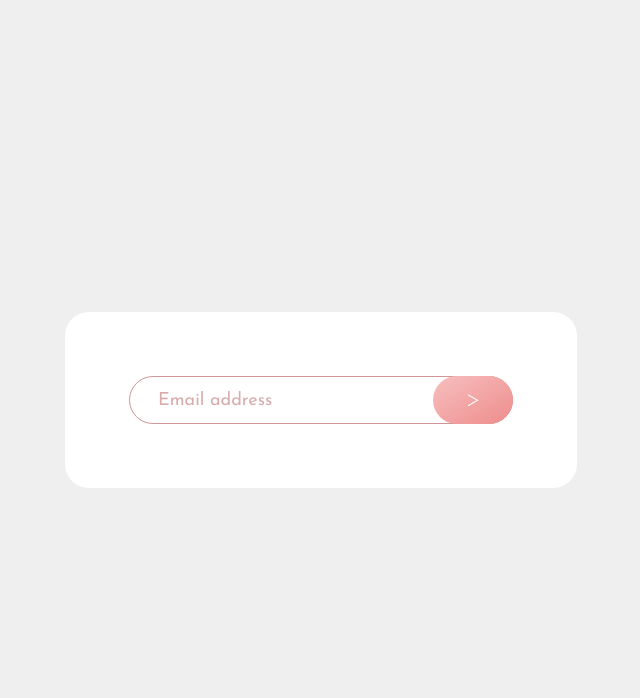
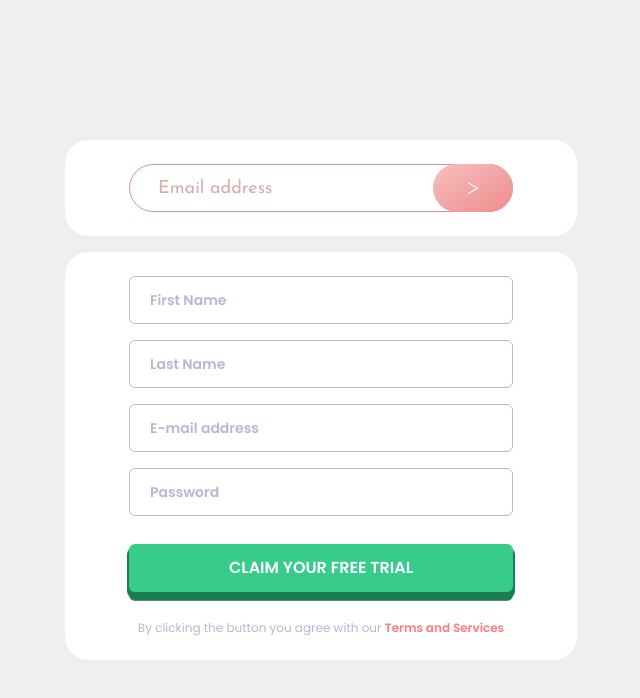
Before and after one commit to luizinfpp/ui-components-app-dir, a Next.js app: page /level1-components-page in a window 1280 px wide. Shown: the top 698 px of the page, without its empty margins (319-959 px from the left). Built offline with nearby package versions, Linux system fonts and the light colour scheme.

Commit message:
lvl1-component-signup ok

```diff
--- a/app/level1-components-page/page.tsx
+++ b/app/level1-components-page/page.tsx
@@ -1,20 +1,28 @@
 "use client"
-import { Josefin_Sans } from '@next/font/google'
+import { Josefin_Sans, Poppins } from '@next/font/google'
 import Lvl1PinkGradientBtn from '../../components/level1-component-set/pink-gradient-button'
+import Lvl1SignupComponent from '../../components/level1-component-set/signup-component'
 
 const josefin_sans = Josefin_Sans({ subsets: ['latin'], weight: ['300', '400', '600'] })
+const poppins = Poppins({ subsets: ['latin'], weight: ['300', '400', '600', '700'] })
 
 const Level1ComponentsPage = () => {
   return (
     <div
-      className="bg-[#efefef] flex flex-col justify-center items-center"
+      className="bg-[#efefef] flex flex-col justify-center items-center gap-4"
       style={{ width: '100vw', height: '100vh' }}
     >
       <div
         id="card"
-        className={`${josefin_sans.className} bg-white rounded-3xl p-16 flex flex-col items-center justify-around`}
+        className={`${josefin_sans.className} bg-white rounded-3xl px-16 py-6 flex flex-col items-center justify-around`}
       >
         <Lvl1PinkGradientBtn />
+      </div>
+      <div
+        id="card"
+        className={`${poppins.className} bg-white rounded-3xl px-16 py-6 flex flex-col items-center justify-around`}
+      >
+        <Lvl1SignupComponent />
       </div>
     </div>
   )
--- /dev/null
+++ b/components/level1-component-set/signup-component.tsx
@@ -0,0 +1,193 @@
+import { Field, Form, Formik, FormikHelpers } from 'formik'
+import styled from 'styled-components'
+import * as Yup from 'yup'
+import Lvl1ComponentsIconError from '../../public/lvl1-components-icon-error'
+
+interface Values {
+  firstName: string,
+  lastName: string,
+  email: string,
+  password: string
+}
+
+const ButtonContainer = styled.div`
+  position: relative;
+  z-index: 20;
+
+  .btnShadow {
+      position: absolute;
+      content: '';
+      width: 100%;
+      height: 100%;
+      top: 0;
+      left: 0;
+      background: #1c7c53;
+      z-index: -1;
+      box-shadow: 0 0 0 2px #1c7c53, 0 0.25em 0 0 #1c7c53;
+      transform: translate3d(0, 0.3em, -0.5em);
+      transition: transform 150ms cubic-bezier(0, 0, 0.58, 1), box-shadow 150ms cubic-bezier(0, 0, 0.58, 1);
+    }
+
+    &:hover {
+      transform: translate(0, 0.25em);
+      .btnShadow {
+        box-shadow: 0 0 0 2px #1c7c53, 0 0.2em 0 0 #1c7c53;
+        transform: translate3d(0, 0.5em, -1em);
+      }
+    }
+    &:active {
+      transform: translate(0em, 0.75em);
+      .btnShadow {
+        box-shadow: 0 0 0 2px #1c7c53, 0 0 #1c7c53;
+        transform: translate3d(0, 0, -1em);
+      }
+    }
+`
+
+const SignupSchema = Yup.object().shape({
+  firstName: Yup.string().required('First name is required field'),
+  lastName: Yup.string().required('Last name is required field'),
+  // email: Yup.string()
+  //   .email('Please provide a valid e-mail')
+  //   .required('Email is required field'),
+  password: Yup.string().min(8, 'Password minimum length is 8').max(16, 'Password maximum length is 16').required('Password is required field')})
+
+  const validateEmail = (emailValue : string, setFieldValue: Function) => {
+    let errorMessage;
+    var regExp = /^[A-Z0-9._%+-]+@[A-Z0-9.-]+\.[A-Z]{2,4}$/i;
+
+    if (!emailValue) {
+      errorMessage = 'Email is required field';
+    }
+    else if (!regExp.test(emailValue)) {
+
+      errorMessage = 'Please provide a valid e-mail';
+    }
+
+    setFieldValue('email', '', false);
+
+    return errorMessage;
+  };
+
+const Lvl1SignupComponent = () => {
+  return (
+    <div className="flex flex-col">
+      <Formik
+        initialValues={{   firstName: '',
+          lastName: '',
+          email: '',
+          password: '' }}
+        validationSchema={SignupSchema}
+        validateOnChange={false} validateOnBlur={false}
+        onSubmit={(values: Values) => {
+          console.log('Signed up!', values)
+        }}
+      >
+        {({ values, handleChange, errors, touched, setFieldValue }) => (
+          <Form>
+            <div className="flex relative flex-col gap-4">
+              <div className='relative'>
+                <Field
+                  id="lvl1SignupFirstName"
+                  name="firstName"
+                  placeholder={errors.firstName? errors.firstName : "First Name"}
+                  onChange={handleChange}
+                  value={values.firstName}
+                  type="text"
+                  className={`focus:outline-none  text-black align-middle border rounded-md py-2 pl-5 pr-12 text-sm font-[600] w-[30vw] h-12 ${
+                    errors.firstName && touched.firstName
+                      ? 'border-[#ff7a7a] focus:border-[#ff7a7a] placeholder:text-[#ff7a7a]'
+                      : 'border-[#b9b6d3] focus:border-[#6055a5] placeholder:text-[#b9b6d3]'
+                  }`}
+                />
+                {errors.firstName && touched.firstName && (
+                  <div className="absolute right-0 top-0 h-[100%] px-2 flex items-center justify-center">
+                    <Lvl1ComponentsIconError />
+                  </div>
+                )}
+              </div>
+
+              <div className='relative'>
+                <Field
+                  id="lvl1SignupLastName"
+                  name="lastName"
+                  placeholder={errors.lastName? errors.lastName : "Last Name"}
+                  onChange={handleChange}
+                  value={values.lastName}
+                  type="text"
+                  className={`focus:outline-none text-black align-middle border rounded-md py-2 pl-5 pr-12 text-sm font-[600] w-[30vw] h-12 ${
+                    errors.lastName && touched.lastName
+                    ? 'border-[#ff7a7a] focus:border-[#ff7a7a] placeholder:text-[#ff7a7a]'
+                    : 'border-[#b9b6d3] focus:border-[#6055a5] placeholder:text-[#b9b6d3]'
+                  }`}
+                />
+                {errors.lastName && touched.lastName && (
+                  <div className="absolute right-0 top-0 h-[100%] px-2 flex items-center justify-center">
+                    <Lvl1ComponentsIconError />
+                  </div>
+                )}
+              </div>
+
+              <div className="relative">
+                <Field
+                  id="lvl1SignupEmail"
+                  name="email"
+                  placeholder={errors.email? errors.email : "E-mail address"}
+                  onChange={handleChange}
+                  validate={(email: string) => validateEmail(email, setFieldValue)}
+                  value={values.email}
+                  type="text"
+                  className={`focus:outline-none text-black align-middle border rounded-md py-2 pl-5 pr-12 text-sm font-[600] w-[30vw] h-12 ${
+                    errors.email && touched.email
+                    ? 'border-[#ff7a7a] focus:border-[#ff7a7a] placeholder:text-[#ff7a7a]'
+                    : 'border-[#b9b6d3] focus:border-[#6055a5] placeholder:text-[#b9b6d3]'
+                  }`}
+                />
+                {errors.email && touched.email && (
+                  <div className="absolute right-0 top-0 h-[100%] px-2 flex items-center justify-center">
+                    <Lvl1ComponentsIconError />
+                  </div>
+                )}
+              </div>
+
+              <div className='relative'>
+                <Field
+                  id="lvl1SignupPassword"
+                  name="password"
+                  placeholder={errors.password? errors.password : "Password"}
+                  onChange={handleChange}
+                  value={values.password}
+                  type="password"
+                  className={`focus:outline-none text-black align-middle border rounded-md py-2 pl-5 pr-12 text-sm font-[600] w-[30vw] h-12 ${
+                    errors.password && touched.password
+                    ? 'border-[#ff7a7a] focus:border-[#ff7a7a] placeholder:text-[#ff7a7a]'
+                    : 'border-[#b9b6d3] focus:border-[#6055a5] placeholder:text-[#b9b6d3]'
+                  }`}
+                />
+                {errors.password && touched.password && (
+                  <div className="absolute right-0 top-0 h-[100%] px-2 flex items-center justify-center">
+                    <Lvl1ComponentsIconError />
+                  </div>
+                )}
+              </div>
+
+              <ButtonContainer className="relative my-3">
+                <button
+                  className="rounded-md bg-[#38cc8c] py-3 w-[100%] text-white font-[600] text-md active:bg-none active:bg-[#27b376]"
+                  type="submit"
+                >
+                  <span>CLAIM YOUR FREE TRIAL</span>
+                </button>
+                <div className='btnShadow rounded-md'></div>
+              </ButtonContainer>
+              <h6 className='text-xs text-[#b9b6d3] text-center'>By clicking the button you agree with our <span className='text-[#ff7a7a] font-[600]'>Terms and Services</span></h6>
+
+            </div>
+          </Form>
+        )}
+      </Formik>
+    </div>
+  )
+}
+
+export default Lvl1SignupComponent
```
Also changed, not shown: projects-data/style-guide (2).md (deleted, +0 -35 lines), projects-data/active-states (2).jpg (deleted), projects-data/desktop-design (2).jpg (deleted).
